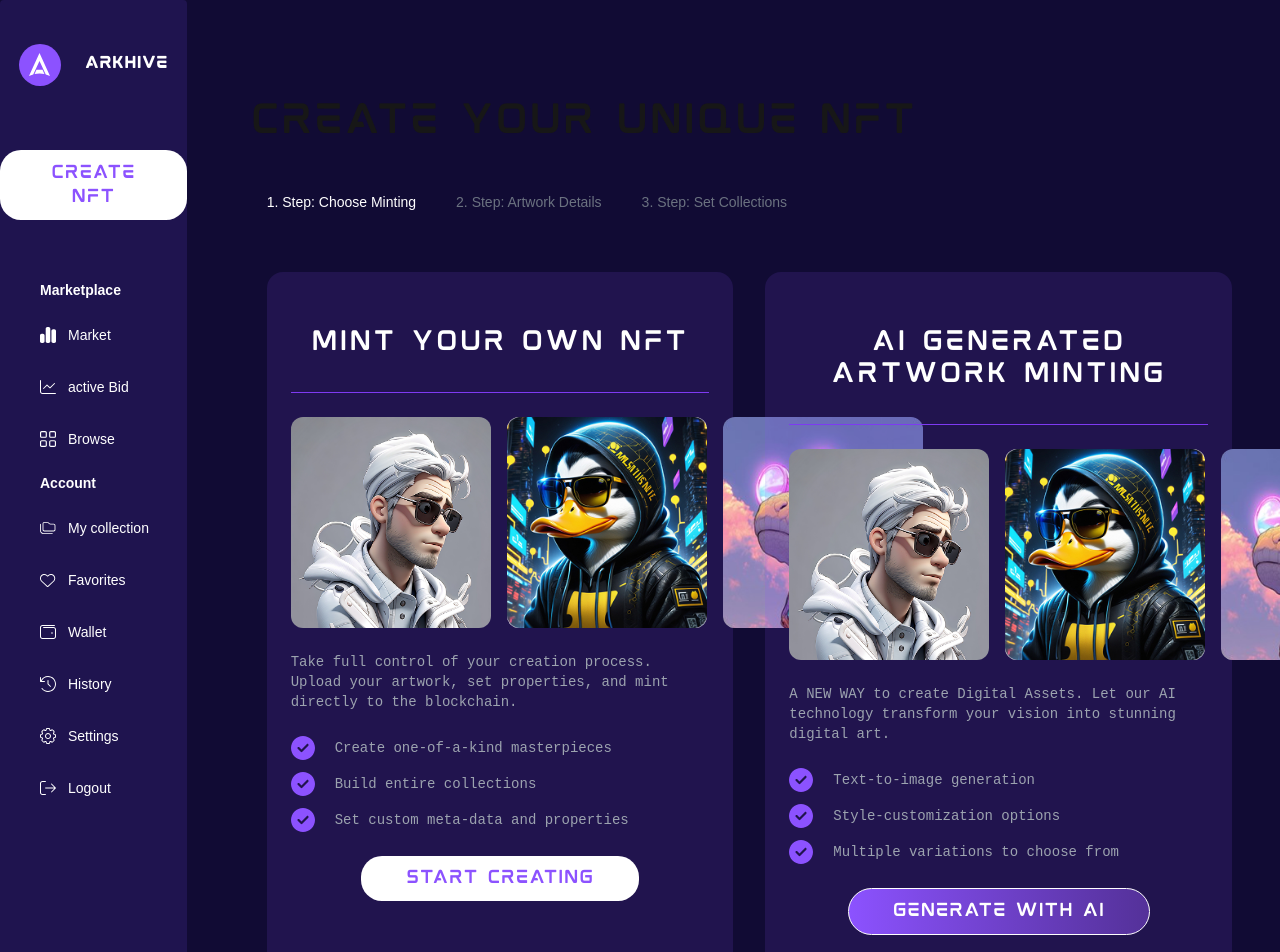
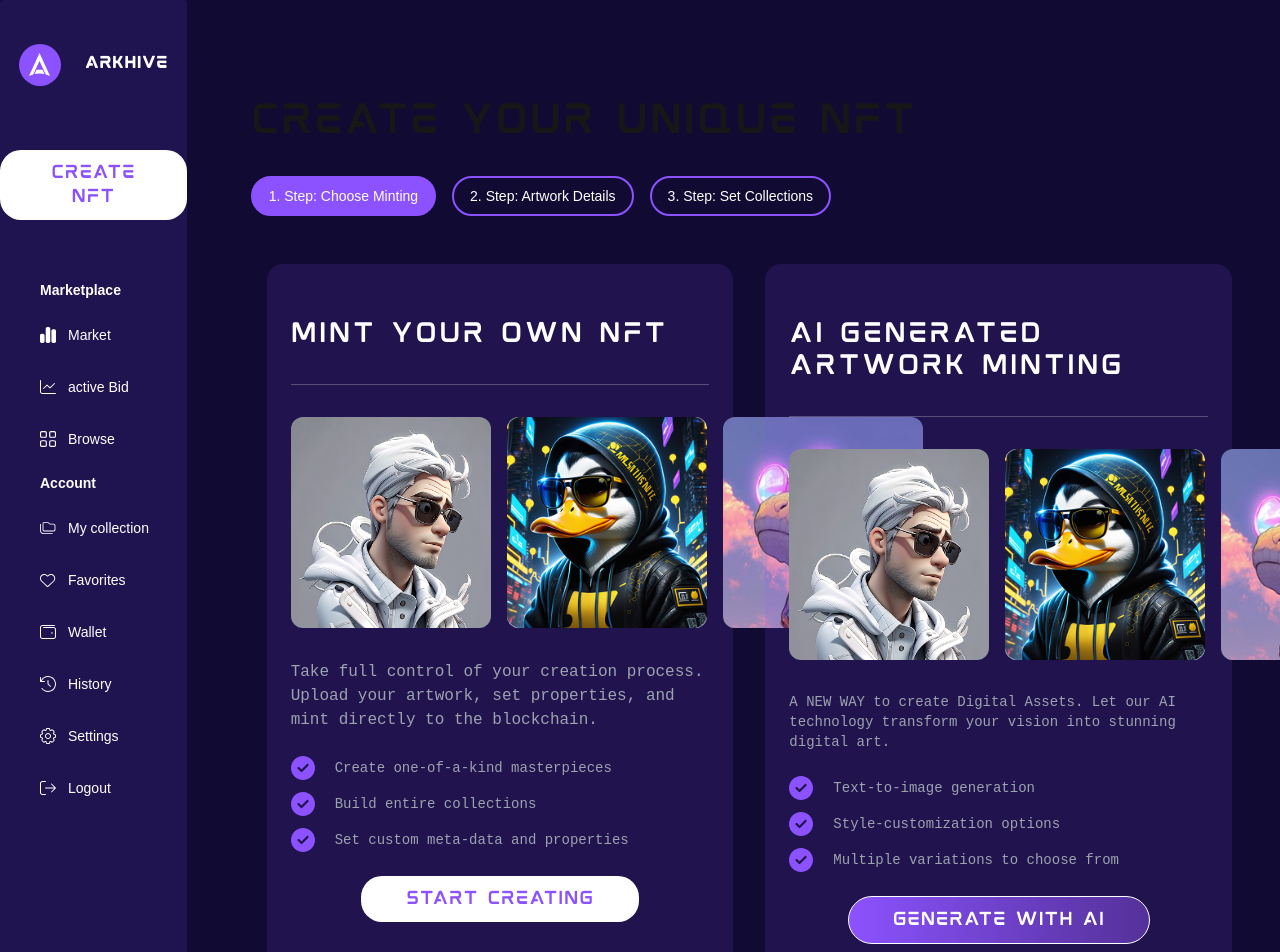
Before and after one commit to VALKONX13/NFT-marketplace-frontEnd, a Next.js app: page /create-nft in a window 1280 px wide. Shown: the top 952 px of the page. Built offline with nearby package versions, Linux system fonts and the light colour scheme.

Commit message:
Tabs customized

```diff
--- a/src/components/MintOptions/index.tsx
+++ b/src/components/MintOptions/index.tsx
@@ -1,17 +1,20 @@
 import Image from "next/image";
-import RedarkButton from '@/components/RedarkButton/index';
+import RedarkButton from "@/components/RedarkButton/index";
 
-export default function MintOptions() {
+interface MintOptionsProps {
+  onSelect: (option: string) => void;
+}
+
+export default function MintOptions({ onSelect }: MintOptionsProps) {
   return (
     <div className="items-center text-center text-white font-azeret px-4 py-6 md:flex-row md:justify-center gap-6">
       <div className="grid grid-cols-12 gap-8">
         {/* Mint Your Own NFT Section */}
         <div className="bg-redark-purple/13 rounded-2xl p-6 w-full col-span-6">
-          <h2 className="tracking-wider font-mokoto text-2xl my-8">
+          <h2 className="tracking-wider font-mokoto text-2xl py-8 text-start border-b border-b-white/25">
             MINT YOUR OWN NFT
           </h2>
-          <hr className="border-purple-600 mb-6" />
-          <div className="flex gap-4 justify-around mb-6">
+          <div className="flex gap-4 justify-around py-8">
             <Image
               src="/assets/img/NFT-art.png"
               alt="NFT 1"
@@ -85,18 +88,20 @@ export default function MintOptions() {
               <p>Set custom meta-data and properties</p>
             </li>
           </ul>
-          <RedarkButton title="START CREATING"/>
+          <RedarkButton
+            onClick={() => onSelect("Mint Your Own NFT")}
+            title="START CREATING"
+          />
           <p className="text-gray-500 text-xs text-start mt-16">
             Submitting: 100.00 ARKV, no additional costs
           </p>
         </div>
         {/* AI Generated Artwork Section */}
         <div className="bg-redark-purple/13 rounded-2xl p-6 w-full col-span-6">
-          <h2 className="tracking-wider font-mokoto text-2xl my-8">
+          <h2 className="tracking-wider font-mokoto text-2xl py-8 text-start border-b border-b-white/25">
             AI GENERATED ARTWORK MINTING
           </h2>
-          <hr className="border-purple-600 mb-6" />
-          <div className="flex gap-4 justify-around mb-6">
+          <div className="flex gap-4 justify-around py-8">
             <Image
               src="/assets/img/NFT-art.png"
               alt="NFT 1"
@@ -170,8 +175,11 @@ export default function MintOptions() {
               <p>Multiple variations to choose from</p>
             </li>
           </ul>
-          <button className="bg-gradient-to-r from-[#8C52FF] to-[#543199] border border-white font-mokoto
-            px-11 pb-2.5 pt-3 font-medium text-[16px] rounded-full hover:opacity-90 transition">
+          <button
+            onClick={() => onSelect("AI GENERATED ARTWORK MINTING")}
+            className="bg-gradient-to-r from-[#8C52FF] to-[#543199] border border-white font-mokoto
+            px-11 pb-2.5 pt-3 font-medium text-[16px] rounded-full hover:opacity-90 transition"
+          >
             GENERATE WITH AI
           </button>
           <p className="text-gray-500 text-xs mt-16 text-start">
--- a/src/pages/create-nft.tsx
+++ b/src/pages/create-nft.tsx
@@ -1,31 +1,23 @@
-import React from "react";
-import { TabItem, Tabs } from "flowbite-react";
+import React, { useState } from "react";
 import Sidebar from "@/components/Sidebar";
 import MockData from "@/utils/mockData";
-import { ThemeProvider, createTheme } from "flowbite-react";
 import MintOptions from "@/components/MintOptions";
 
-const customTheme = createTheme({
-  button: {
-    color: {
-      primary: "!bg-redark-purple hover:bg-red-600",
-      secondary: "!bg-redark-purple hover:bg-blue-600",
-    },
-    size: {
-      lg: "px-6 py-3 text-lg",
-    },
-  },
-
-  pills: {
-    base: "",
-    active: {
-      on: "rounded-lg !bg-redark-purple text-white",
-      off: "rounded-lg hover:bg-gray-100 hover:text-gray-900 dark:hover:bg-gray-800 dark:hover:text-white",
-    },
-  },
-});
+const tabTitles = [
+  "1. Step: Choose Minting",
+  "2. Step: Artwork Details",
+  "3. Step: Set Collections",
+];
 
 function CreateNft() {
+  const [activeTab, setActiveTab] = useState(0);
+  const [selectedMintOption, setSelectedMintOption] = useState("");
+
+  const handleOptionSelect = (option: string) => {
+    setSelectedMintOption(option);
+    setActiveTab(1); // move to next step
+  };
+
   return (
     <div className="bg-redark-navy grid grid-cols-12 gap-8 h-auto min-h-screen">
       <Sidebar
@@ -38,21 +30,50 @@ function CreateNft() {
         <h1 className="font-mokoto text-4xl font-medium mt-10 mb-8">
           Create Your Unique NFT
         </h1>
-        <ThemeProvider theme={customTheme}>
-          <Tabs aria-label="Pills" variant="pills">
-            <TabItem color="primary" className="!bg-redark-purple" active title="1. Step: Choose Minting">
-              <p className="text-sm text-white ">
-                <MintOptions />
+
+        {/* Custom Tabs Header */}
+        <div className="flex gap-4 mb-6">
+          {tabTitles.map((title, index) => (
+            <button
+              key={index}
+              onClick={() => {
+                // Only allow going back to previous steps
+                if (index <= activeTab) setActiveTab(index);
+              }}
+              className={`text-white text-sm px-4 py-2 rounded-3xl border-2 transition-colors ${
+                activeTab === index
+                  ? "bg-redark-purple border-redark-purple"
+                  : "border-redark-purple bg-transparent"
+              }`}
+            >
+              {title}
+            </button>
+          ))}
+        </div>
+
+        {/* Tab Content */}
+        <div className="text-white">
+          {activeTab === 0 && (
+            <MintOptions onSelect={handleOptionSelect} />
+          )}
+          {activeTab === 1 && (
+            <div>
+              <p className="mb-4">
+                Selected option: <strong>{selectedMintOption}</strong>
               </p>
-            </TabItem>
-            <TabItem title="2. Step: Artwork Details">
-              <p className="text-sm text-white">Content 2</p>
-            </TabItem>
-            <TabItem title="3. Step: Set Collections">
-              <p className="text-sm text-white">Content 3</p>
-            </TabItem>
-          </Tabs>
-        </ThemeProvider>
+              {/* Next button to go to Step 3 */}
+              <button
+                onClick={() => setActiveTab(2)}
+                className="bg-purple-600 px-4 py-2 rounded-lg mt-4"
+              >
+                Continue to Step 3
+              </button>
+            </div>
+          )}
+          {activeTab === 2 && (
+            <p>Step 3 content goes here.</p>
+          )}
+        </div>
       </div>
     </div>
   );
```
Also changed, not shown: src/global.css (+16 -0 lines).
